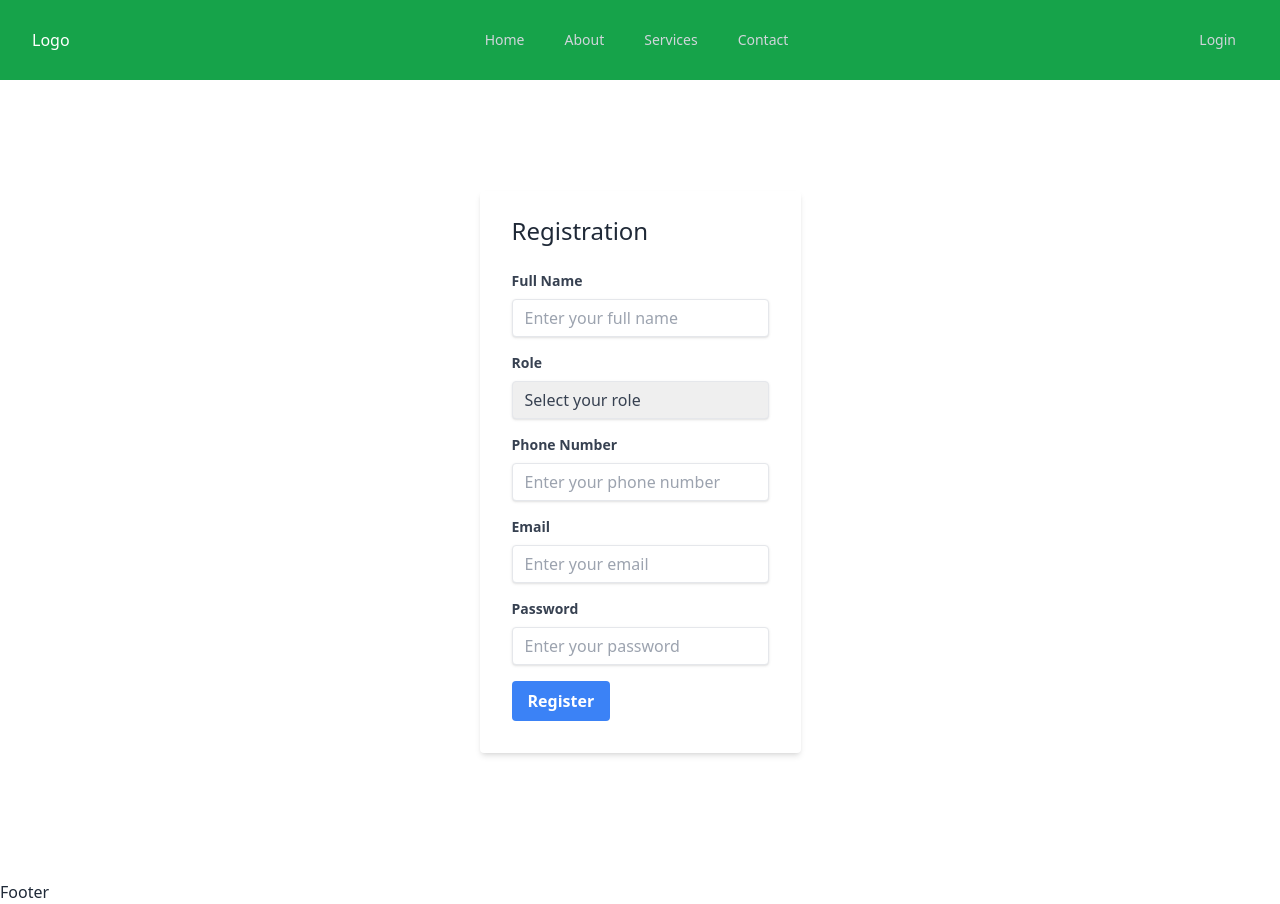
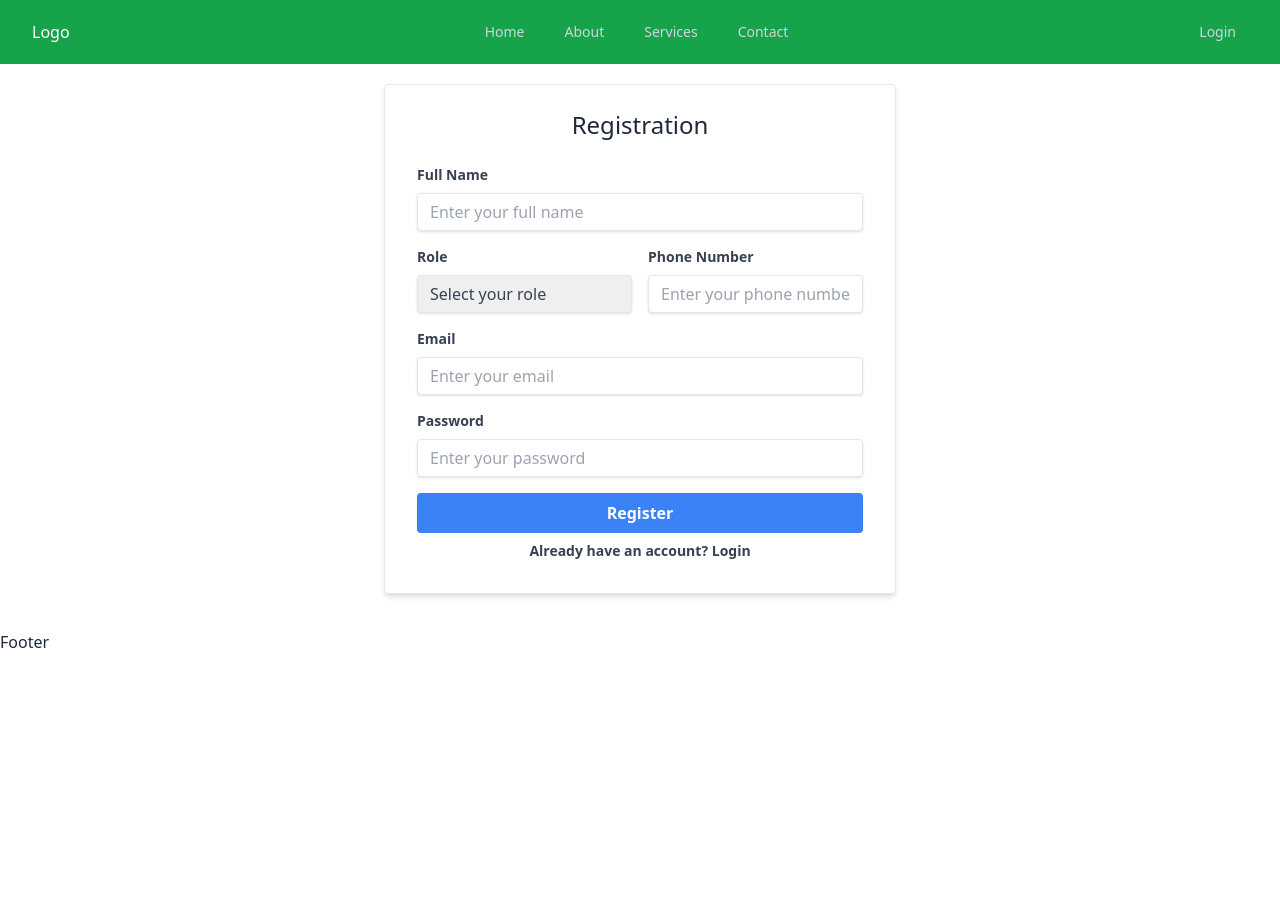
Before and after one commit to mehedihasan-ofc/house-hunter-client, a React (Vite) app: page /register in a window 1280 px wide. After the commit the page ends 800 px from the top, so only its background shows below. Built offline with nearby package versions, Linux system fonts and the light colour scheme.

Commit message:
added register page using - axios react hook form

```diff
--- a/package.json
+++ b/package.json
@@ -14,6 +14,7 @@
     "axios": "^1.4.0",
     "react": "^18.2.0",
     "react-dom": "^18.2.0",
+    "react-hook-form": "^7.45.2",
     "react-icons": "^4.10.1",
     "react-router-dom": "^6.14.1",
     "swiper": "^10.0.4"
--- a/src/pages/Auth/Login/Login.jsx
+++ /dev/null
@@ -1,11 +0,0 @@
-import React from 'react';
-
-const Login = () => {
-    return (
-        <div>
-            Login
-        </div>
-    );
-};
-
-export default Login;
--- a/src/pages/Auth/Register/Register.jsx
+++ b/src/pages/Auth/Register/Register.jsx
@@ -1,7 +1,8 @@
 import React from 'react';
 import { useForm } from 'react-hook-form';
+import { Link } from 'react-router-dom';
 
-const RegisterForm = () => {
+const Register = () => {
     const { register, handleSubmit, formState: { errors } } = useForm();
 
     const onSubmit = (data) => {
@@ -10,9 +11,9 @@ const RegisterForm = () => {
     };
 
     return (
-        <div className="flex justify-center items-center h-screen">
-            <form className="bg-white shadow-md rounded px-8 pt-6 pb-8 mb-4" onSubmit={handleSubmit(onSubmit)}>
-                <h2 className="text-2xl mb-6">Registration</h2>
+        <div className="flex justify-center items-center h-full my-5">
+            <form className="bg-white shadow-md rounded px-8 pt-6 pb-8 mb-4 w-2/5 border" onSubmit={handleSubmit(onSubmit)}>
+                <h2 className="text-2xl text-center mb-6">Registration</h2>
                 <div className="mb-4">
                     <label className="block text-gray-700 text-sm font-bold mb-2" htmlFor="fullName">
                         Full Name
@@ -26,7 +27,8 @@ const RegisterForm = () => {
                     />
                     {errors.fullName && <p className="text-red-500 text-xs mt-1">Full Name is required.</p>}
                 </div>
-                <div className="mb-4">
+                <div className="flex justify-between">
+                    <div className="w-full mb-4 mr-2">
                         <label className="block text-gray-700 text-sm font-bold mb-2" htmlFor="role">
                             Role
                         </label>
@@ -41,7 +43,7 @@ const RegisterForm = () => {
                         </select>
                         {errors.role && <p className="text-red-500 text-xs mt-1">Role is required.</p>}
                     </div>
-                <div className="mb-4">
+                    <div className="w-full mb-4 ml-2">
                         <label className="block text-gray-700 text-sm font-bold mb-2" htmlFor="phoneNumber">
                             Phone Number
                         </label>
@@ -53,6 +55,7 @@ const RegisterForm = () => {
                             {...register('phoneNumber', { required: true })}
                         />
                         {errors.phoneNumber && <p className="text-red-500 text-xs mt-1">Phone Number is required.</p>}
+                    </div>
                 </div>
                 <div className="mb-4">
                     <label className="block text-gray-700 text-sm font-bold mb-2" htmlFor="email">
@@ -82,15 +85,17 @@ const RegisterForm = () => {
                 </div>
                 <div className="flex items-center justify-between">
                     <button
-                        className="bg-blue-500 hover:bg-blue-700 text-white font-bold py-2 px-4 rounded focus:outline-none focus:shadow-outline"
+                        className="w-full bg-blue-500 hover:bg-blue-700 text-white font-bold py-2 px-4 rounded focus:outline-none focus:shadow-outline"
                         type="submit"
                     >
                         Register
                     </button>
                 </div>
+
+                <p className="block text-gray-700 text-center text-sm font-bold mt-2">Already have an account? <Link to='/login'>Login</Link></p>
             </form>
         </div>
     );
 };
 
-export default RegisterForm;
+export default Register;
--- a/src/pages/Shared/Header/Header.jsx
+++ b/src/pages/Shared/Header/Header.jsx
@@ -9,7 +9,7 @@ const Header = () => {
   };
 
   return (
-    <nav className={location.pathname === '/' ? 'absolute top-0 left-0 w-full text-white py-2 px-6 z-10' : 'bg-green-600 py-2'}>
+    <nav className={location.pathname === '/' ? 'absolute top-0 left-0 w-full text-white py-2 px-6 z-10' : 'bg-green-600'}>
       <div className="max-w-7xl mx-auto px-4 sm:px-6 lg:px-8">
         <div className="flex items-center justify-between h-16">
           {/* Mobile Menu Toggle */}
```
Also changed, not shown: 1 other file (tests, documents, lock files or other folders). Lines whose indentation alone changed are shown as unchanged.
